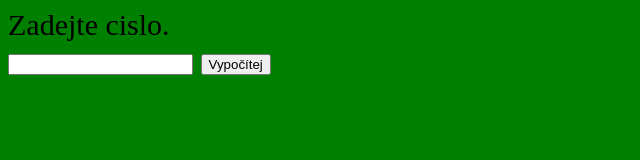
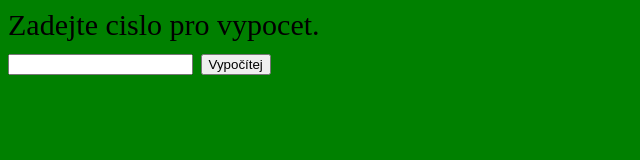
Before and after one commit to Votypka-Martin/VAP, a plain HTML site: page index.html in a window 1280 px wide. Shown: the whole page, without its empty margins (0-640 px from the left). Drawn offline with Linux system fonts and the light colour scheme.

Commit message:
Zmena popisu.

```diff
--- a/index.html
+++ b/index.html
@@ -9,7 +9,7 @@
 </head>
 <body>
     <script src="script.js"></script>
-    <div>Zadejte cislo.</div>
+    <div>Zadejte cislo pro vypocet.</div>
     <input type="number" id="vstup">
     <input type="button" onclick="vypocitej()" value="Vypočítej">
 </body>
```
